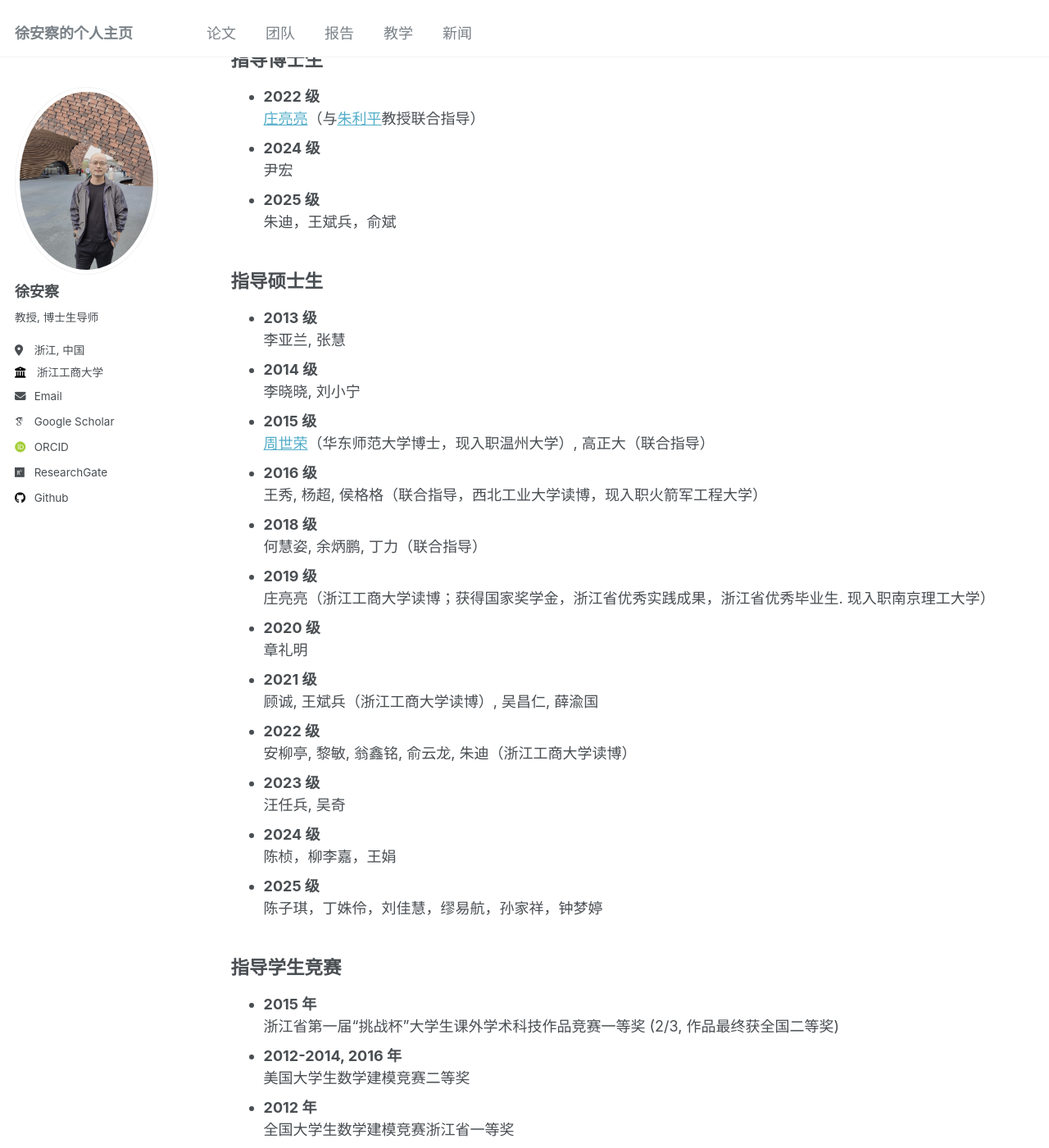
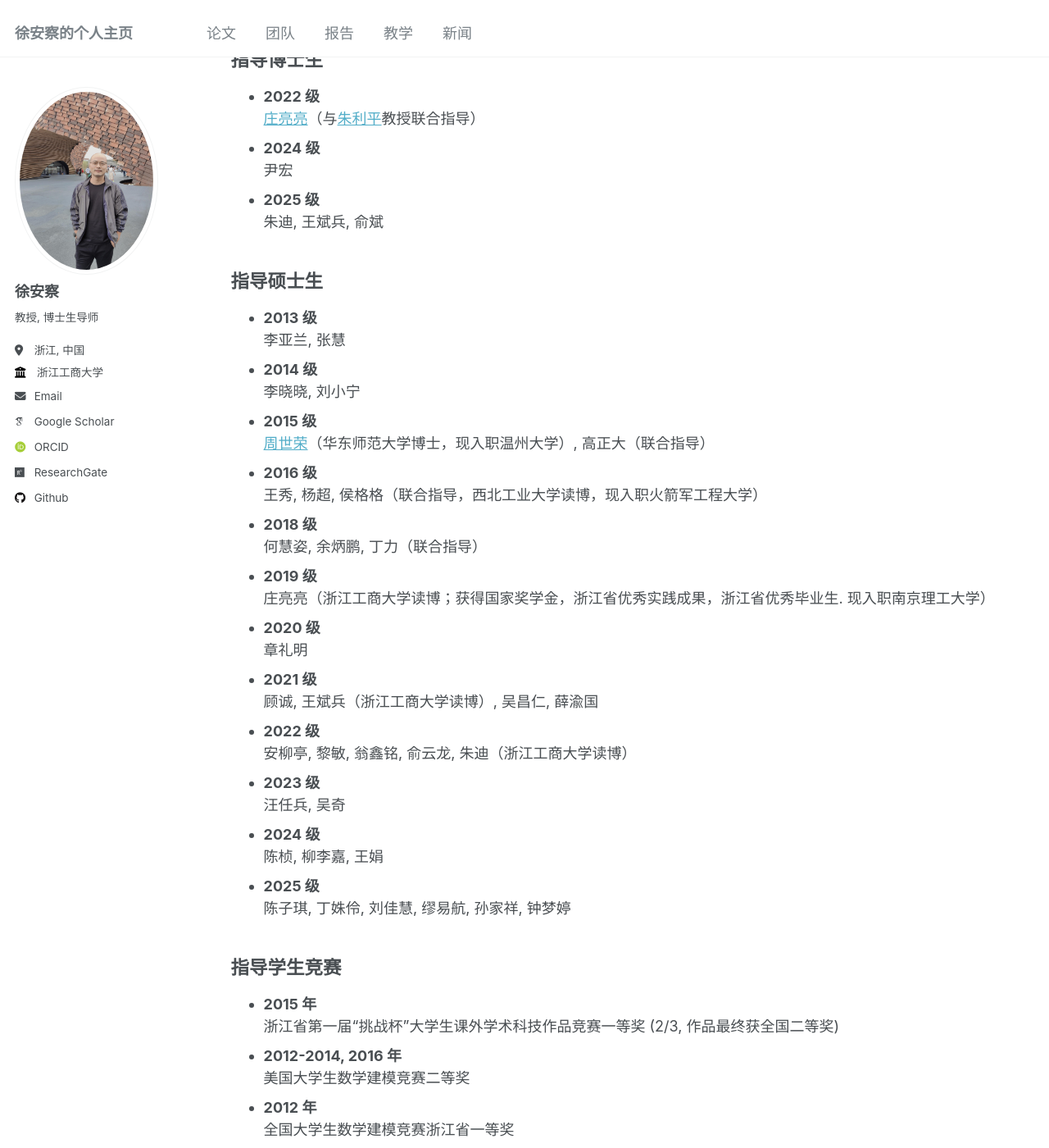
Before and after one commit to XU-ANCHA/XU-ANCHA.github.io, a Jekyll site: the page built from _pages/portfolio.md, in a window 1280 px wide and 1400 px high, scrolled down 659 px. Shown: the whole window at 82% size. Built offline with Jekyll 4.4.1, drawn with Linux system fonts in a browser that asks for light colours; some web fonts are replaced.

```diff
--- a/_pages/portfolio.md
+++ b/_pages/portfolio.md
@@ -26,7 +26,7 @@ author_profile: true
 - **2024 级**
   尹宏
 - **2025 级**
-  朱迪，王斌兵，俞斌
+  朱迪, 王斌兵, 俞斌
 
 ## 指导硕士生
 
@@ -51,9 +51,9 @@ author_profile: true
 - **2023 级**
   汪任兵, 吴奇
 - **2024 级**
-  陈桢，柳李嘉，王娟
+  陈桢, 柳李嘉, 王娟
 - **2025 级**
-  陈子琪，丁姝伶，刘佳慧，缪易航，孙家祥，钟梦婷
+  陈子琪, 丁姝伶, 刘佳慧, 缪易航, 孙家祥, 钟梦婷
 
 ## 指导学生竞赛
 
```
